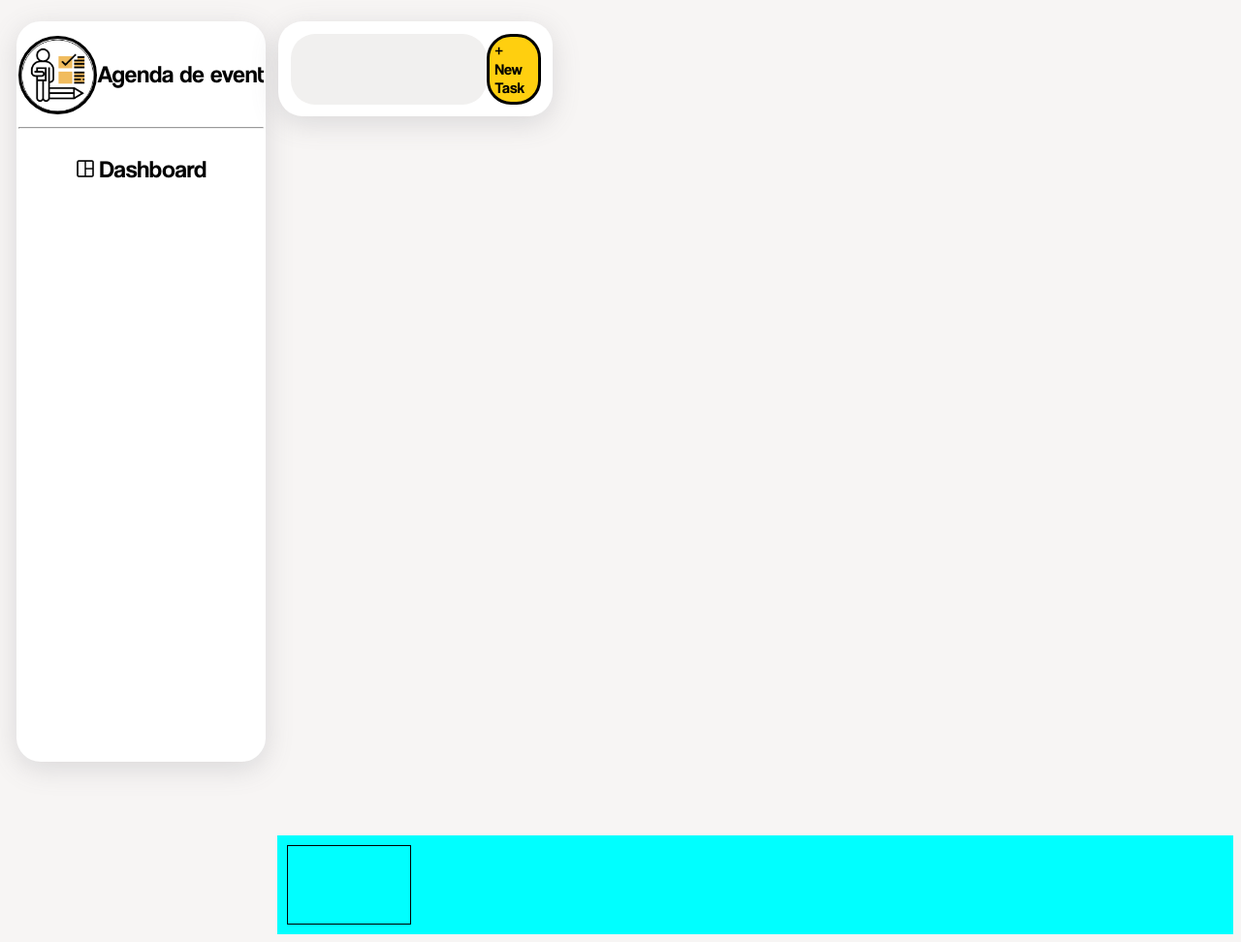
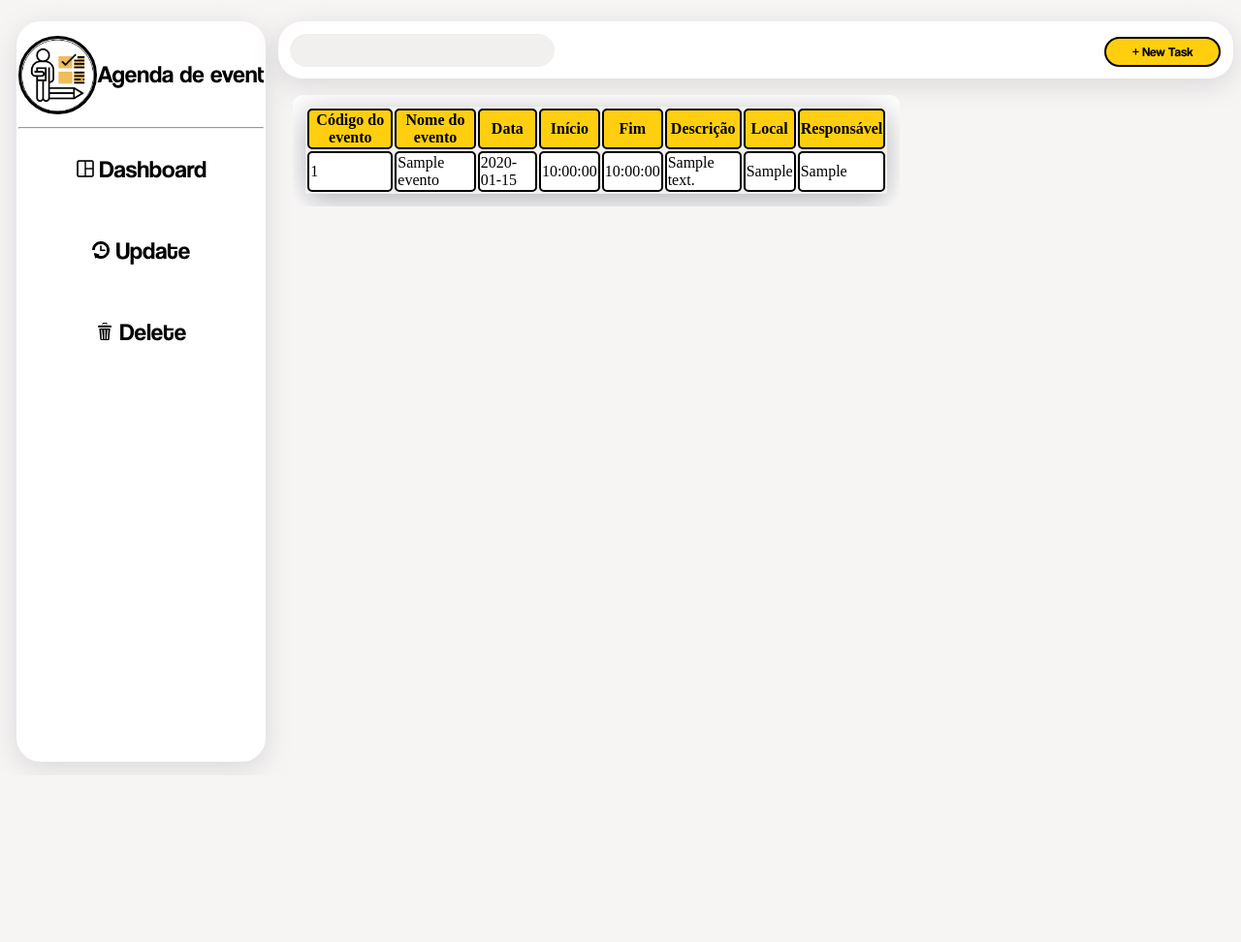
Before and after one commit to Eduard0617/Agenda-de-Eventos, a PHP site: page / in a window 1280 px wide. Shown: the whole page at 97% size. After the commit the page ends 797 px from the top, so only its background shows below. Run offline with PHP 8.4, Linux system fonts and the light colour scheme; tables that the repository leaves empty hold one stand-in row (values such as "Sample post").

Commit message:
mudando para php, adicionando imagens, novos botões, e iniciando a conexão com o banco

```diff
--- a/index.html
+++ /dev/null
@@ -1,44 +0,0 @@
-<!DOCTYPE html>
-<html lang="pt-br">
-
-<head>
-    <meta charset="UTF-8">
-    <title>Agenda</title>
-    <link rel="stylesheet" type="text/css" href="style.css">
-</head>
-
-<body>
-    <div class="container">
-        <div class="menu">
-            <div class="containerMenu">
-                <div class="logo">
-                    <img src="imagens/logoagenda.png" witdh="75px" height="75px">
-                </div>
-                <div class="titlelogo">
-                    Agenda de eventos
-                </div>
-            </div>
-            <hr class="separa">
-            <div class="dashboard">
-                <img src="imagens/dashboard.png" width="18px" height="18px">
-                <a> Dashboard </a>
-            </div>
-        </div>
-        <div class="navBar">
-            <input type="text" class="buscar">
-                <div class="create">
-                    + New Task
-                </div>
-        </div>
-    </div>
-    <div class="banco">
-        <div class="alinhaevento">
-            <div class="evento">
-
-            </div>
-        </div>
-    </div>
-    <script type="text/javascript" src="main.js">
-    </script>
-</body>
-</html>
--- /dev/null
+++ b/index.php
@@ -0,0 +1,132 @@
+<!DOCTYPE html>
+<html lang="pt-br">
+<head>
+    <meta charset="UTF-8">
+    <title>Agenda</title>
+    <link rel="stylesheet" type="text/css" href="style.css">
+</head>
+<body>
+    <div class="container">
+        <div class="menu">
+            <div class="containerMenu">
+                <div class="logo">
+                    <img src="imagens/logoagenda.png" width="75px" height="75px">
+                </div>
+                <div class="titlelogo">Agenda de eventos</div>
+            </div>
+            <hr class="separa">
+            <div class="dashboard">
+                <img src="imagens/dashboard.png" width="18px" height="18px">
+                <a> Dashboard </a>
+            </div>
+            <div class="update">
+                <img src="imagens/update.png" width="18px" height="18px">
+                <a> Update </a>
+            </div>
+            <div class="delete">
+                <img src="imagens/delete.png" width="18px" height="18px">
+                <a> Delete </a>
+            </div>
+        </div>
+        <div class="navBar">
+            <input type="text" class="buscar">
+
+                <button class="create" onclick="togglePopup()">+ New Task</button>
+                <div class="overlay" id="overlay"></div>
+                <div class="popUp" id="slidingPopup">
+                    <span class="close-btn" onclick="togglePopup()">&times;</span>
+                    <form class="alinha-popUp" action="index.php" method="post">
+                        <p>Insira novos dados:</p>
+                        <p>id do evento:</p>
+                        <input class="input" type="number" name="id">
+                        <p>nome do evento:</p>
+                        <input class="input" type="text" name="evento">
+                        <p>data do evento:</p>
+                        <input class="input" type="date" name="data">
+                        <p>início do evento:</p>
+                        <input class="input" type="datetime-local" name="inicio">
+                        <p>fim do evento:</p>
+                        <input class="input" type="datetime-local" name="fim">
+                        <p>descrição do evento:</p>
+                        <input class="input" type="text" name="descricao">
+                        <p>local do evento:</p>
+                        <input class="input" type="text" name="local">
+                        <p>responsável pelo evento:</p>
+                        <input class="input" type="text" name="responsavel">
+                        <br/>
+                        <input class="cadastro" type="submit" value="Cadastrar!">
+                    </form>
+                </div>
+                <script src="script.js"></script>
+
+        </div>
+        <div class="banco">
+        <?php
+$host = "localhost:3306";
+$user = "root";
+$pass = "";
+$base = "defaultBase"; // Certifique-se de que o nome do banco de dados está correto
+$conn = mysqli_connect($host, $user, $pass, $base);
+
+if (!$conn) {
+    die("Conexão falhou: " . mysqli_connect_error());
+}
+
+if ($_SERVER["REQUEST_METHOD"] == "POST") {
+    $id_evento = isset($_POST["id"]) ? $_POST["id"] : "";
+    $nome_evento = isset($_POST["evento"]) ? $_POST["evento"] : "";
+    $data_evento = isset($_POST["data"]) ? $_POST["data"] : "";
+    $inicio_evento = isset($_POST["inicio"]) ? $_POST["inicio"] : "";
+    $fim_evento = isset($_POST["fim"]) ? $_POST["fim"] : "";
+    $desc_evento = isset($_POST["descricao"]) ? $_POST["descricao"] : "";
+    $local_evento = isset($_POST["local"]) ? $_POST["local"] : "";
+    $responsavel_evento = isset($_POST["responsavel"]) ? $_POST["responsavel"] : "";
+
+    try {
+        mysqli_query($conn, "INSERT INTO evento (id_evento, nome_evento, data_evento, inicio_evento, fim_evento, desc_evento, local_evento, responsavel_evento) VALUES ('$id_evento', '$nome_evento', '$data_evento', '$inicio_evento', '$fim_evento', '$desc_evento', '$local_evento', '$responsavel_evento')");
+        // Redireciona após a inserção
+        header("Location: " . $_SERVER['PHP_SELF']);
+        exit();
+    } catch (Exception $e) {
+        echo "<h1>Erro ao cadastrar dados!</h1><h2>Confira se os dados cadastrados estão corretos</h2>";
+    }
+}
+
+$answ = mysqli_query($conn, "SELECT * FROM evento");
+
+echo "<table class='tabela'>
+    <tr>
+        <th class='header'>Código do evento</th>
+        <th class='header'>Nome do evento</th>
+        <th class='header'>Data</th>
+        <th class='header'>Início</th>
+        <th class='header'>Fim</th>
+        <th class='header'>Descrição</th>
+        <th class='header'>Local</th>
+        <th class='header'>Responsável</th>
+    </tr>";
+
+while ($write = mysqli_fetch_array($answ)) {
+    echo "<tr>
+        <td class='conteudo'>{$write['id_evento']}</td>
+        <td class='conteudo'>{$write['nome_evento']}</td>
+        <td class='conteudo'>{$write['data_evento']}</td>
+        <td class='conteudo'>{$write['inicio_evento']}</td>
+        <td class='conteudo'>{$write['fim_evento']}</td>
+        <td class='conteudo'>{$write['desc_evento']}</td>
+        <td class='conteudo'>{$write['local_evento']}</td>
+        <td class='conteudo'>{$write['responsavel_evento']}</td>
+    </tr>";
+}
+
+echo "</table>";
+
+mysqli_close($conn);
+?>
+
+
+        </div>
+    </div>
+    <script type="text/javascript" src="script.js"></script>
+</body>
+</html>
--- a/main.js
+++ /dev/null
@@ -1,13 +0,0 @@
-<script language="JavaScript">
-function abrir {
-
-  var width = 150;
-  var height = 250;
-
-  var left = 99;
-  var top = 99;
-
-  window.open(URL,'janela', 'width='+width+', height='+height+', top='+top+', left='+left+', scrollbars=yes, status=no, toolbar=no, location=no, directories=no, menubar=no, resizable=no, fullscreen=no');
-
-}
-</script>
--- /dev/null
+++ b/script.js
@@ -0,0 +1,6 @@
+function togglePopup() {
+    var popup = document.getElementById("slidingPopup");
+    var overlay = document.getElementById("overlay");
+    popup.classList.toggle("active");
+    overlay.classList.toggle("active");
+  }
--- a/style.css
+++ b/style.css
@@ -63,6 +63,7 @@ hr.separa {
 /* DASHBOARD */
 .dashboard {
     font-family: 'coolvetica';
+    margin-bottom: 10px;
     padding: 25px;
     margin-top: -2.5%;
     padding-left: 5.7%;
@@ -71,7 +72,39 @@ hr.separa {
     position:static;
     font-size: 25px;
     white-space: nowrap;
+    border-radius: 10px;
+    transition: background 1s;
 }
+.update {
+    font-family: 'coolvetica';
+    margin-bottom: 10px;
+    padding: 25px;
+    margin-top: -2.5%;
+    padding-left: 5.7%;
+    padding-right: 5.7%;
+    text-align: center;
+    position:static;
+    font-size: 25px;
+    white-space: nowrap;
+    border-radius: 10px;
+    transition: background 1s;
+}
+
+.delete {
+    font-family: 'coolvetica';
+    margin-bottom: 10px;
+    padding: 25px;
+    margin-top: -2.5%;
+    padding-left: 5.7%;
+    padding-right: 5.7%;
+    text-align: center;
+    position:static;
+    font-size: 25px;
+    white-space: nowrap;
+    border-radius: 10px;
+    transition: background 1s;
+}
+
 
 /*NAVBAR*/
 .navBar {
@@ -89,39 +122,20 @@ hr.separa {
     display: flex;
     justify-content: space-between;
     position: relative;
-
-    /*display: flex;
-    justify-content: space-between;
-    align-items: center;
-    background-color: #333;
-    padding: 10px 20px;*/
-
+    width: 76%;
 }
 
 .buscar {
     border-radius: 25px;
     padding: 5px;
     padding-right: 3%;
-    padding-left: 7%;
-    padding-top: 5px;
-    padding-bottom: 5px;
-    background-color: #f1f0ef;
-    border: none;
-}
-
-
-.create {
-    background-color: #ffcf0f;
-    border-radius: 25px;
     padding-left: 2%;
     padding-top: 5px;
     padding-bottom: 5px;
-    padding-right: 2%;
-    border-style: solid;
-    border-color: black;
+    font-size: 20px;
     font-family: 'coolvetica';
-    cursor: pointer;
-    left: 20px;
+    background-color: #f1f0ef;
+    border: none;
 }
 
 div.dashboard:hover {
@@ -130,13 +144,29 @@ div.dashboard:hover {
     transition: 0.5s;
 }
 
+div.update:hover {
+    border-radius: 10px;
+    background-color: #40ff00;
+    transition: 0.5s;
+}
+
+div.delete:hover {
+    border-radius: 10px;
+    background-color: #ff0000;
+    transition: 0.5s;
+}
+
 .banco {
-    margin-top: 6%;
-    margin-left: 22%;
-    max-height: 560px;
+    margin-left: 23%;
+    max-height: 76%;
+    max-width: 72%;
+    margin-top: 7%;
+    padding: 1%;
     overflow-y: auto;
-    padding: 10px;
-    background-color: aqua;
+    background-color: rgb(255, 255, 255);
+    scrollbar-width: none;
+    border-radius: 10px;
+    position: absolute;
 }
 
 .evento {
@@ -151,3 +181,120 @@ div.dashboard:hover {
     justify-content: center;
     flex-direction: row;
 }
+
+button{
+    margin-top: 3px;
+    background-color: #ffcf0f;
+    border-radius: 20px;
+    padding-left: 2%;
+    padding-top: 5px;
+    padding-bottom: 5px;
+    padding-right: 2%;
+    border: 2px solid black;
+    font-family: 'coolvetica';
+    cursor: pointer;
+    left: 20px;
+    width: 120px;
+    transition: background 1s, color 1s;
+}
+button:hover {
+    border-radius: 20px;
+    background-color: #000000;
+    color:#F7F5F4;
+    transition: 1s;
+}
+
+.tabela {
+    width: 100%;
+    max-width: 600px;
+    background-color: #f1f0ef;
+    border: 10px rgb(0, 0, 0);
+    box-shadow: rgba(100, 100, 111, 0.5) 0px 7px 29px 0px;
+}
+.header {
+    background-color: #ffcf0f;
+    border-radius: 5px;
+    border: 2px solid rgb(0, 0, 0);
+    color: rgb(0, 0, 0);
+}
+.conteudo {
+    border: 2px solid rgb(0, 0, 0);
+    border-radius: 5px;
+    background-color: rgb(255, 255, 255);
+}
+
+
+
+/*CRIANDO POP-UP*/
+.overlay {
+  display: none;
+  position: fixed;
+  top: 0;
+  left: 0;
+  width: 100%;
+  height: 100%;
+  background-color: rgba(0, 0, 0, 0.5);
+  z-index: 999;
+}
+
+.overlay.active {
+  display: block;
+}
+
+.popUp {
+  display: none;
+  align-items: center;
+  position: fixed;
+  top: 50%;
+  left: 50%;
+  transform: translate(-50%, -50%);
+  width: 300px;
+  padding: 20px;
+  background-color: rgb(255, 255, 255);
+  box-shadow: 0 0 10px rgba(0, 0, 0, 0.25);
+  border-radius: 15px;
+  z-index: 1000;
+}
+
+.alinha-popUp {
+    display:grid;
+    align-items: center;
+    padding-left: 2%;
+}
+
+input.input {
+    border-radius: 5px;
+    border: 2px solid rgb(0, 0, 0);
+    transition: background 1s, border-radius 0.5s;
+}
+input.input:hover {
+    border-radius: 5px;
+    background-color: #f1f0ef;
+    transition: 0.5s;
+}
+
+.cadastro {
+    font-family: 'collvetica';
+    background-color: #ffcf0f;
+    color: rgb(0, 0, 0);
+    border-radius: 4px;
+    transition: background 1s, border-radius 1s;
+}
+
+input.cadastro:hover {
+    border-radius: 10px;
+    background-color: #40ff00;
+    transition: 0.5s;
+}
+p {
+    font-family: 'coolvetica';
+}
+
+.popUp.active {
+  display: block;
+}
+
+.close-btn {
+  float: right;
+  cursor: pointer;
+}
```
Also changed, not shown: agenda.sql (+12 -53 lines), teste.html (+11 -47 lines), imagens/delete.png (added), imagens/update.png (added).
